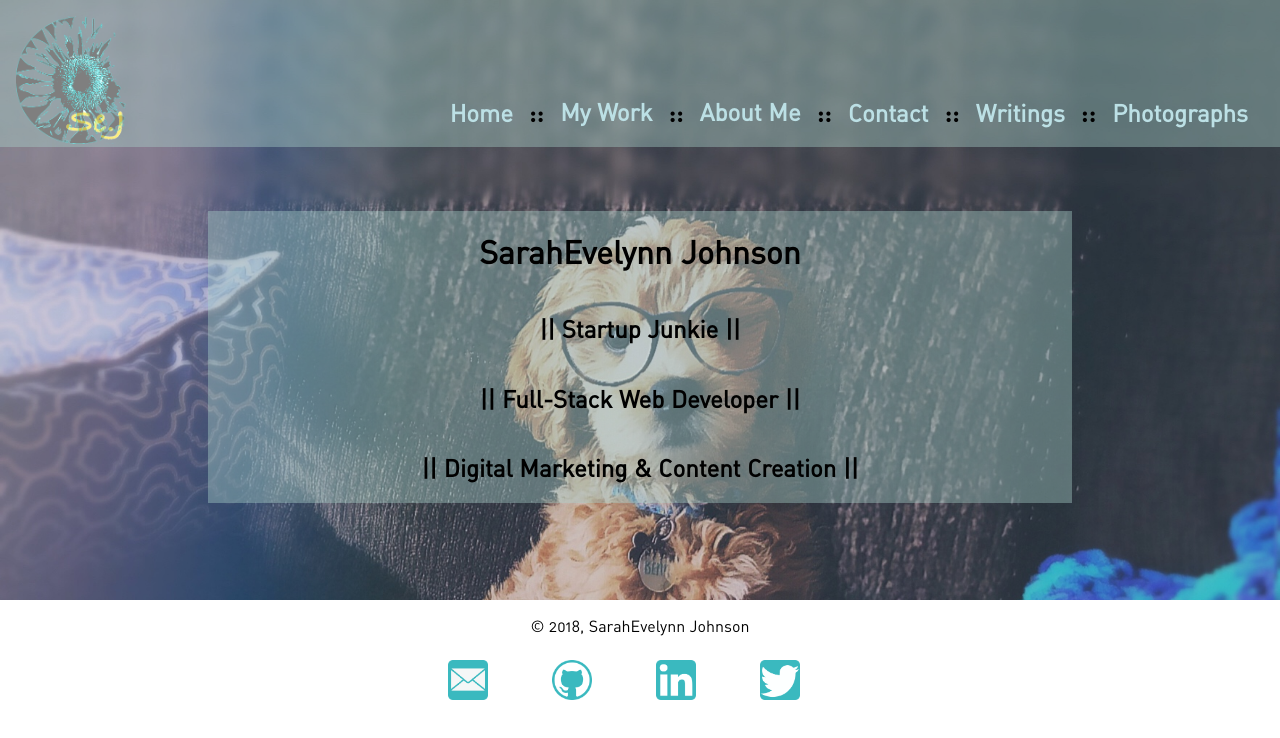
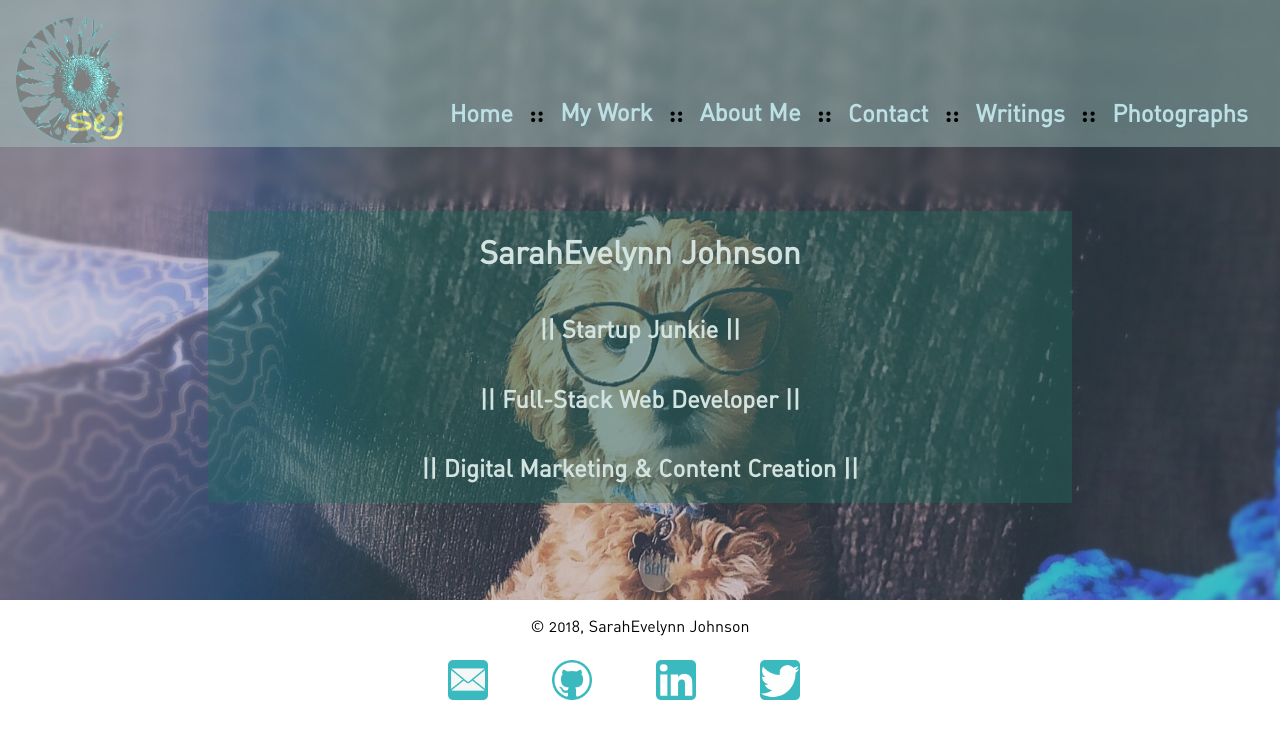
Before and after one commit to sarahevelynn/personal-site, a React (Create React App) app: page / in a window 1280 px wide. Shown: the top 738 px of the page. Built offline with nearby package versions, Linux system fonts and the light colour scheme.

Commit message:
updated colors

```diff
--- a/src/App.css
+++ b/src/App.css
@@ -142,5 +142,6 @@ nav {
   margin-top: 4rem;
   margin-left: 13rem;
   margin-right: 13rem;
-    background-color: rgba(171, 211, 203, 0.4);
+    background-color: rgba(32, 107, 92, 0.4);
+    color: rgba(211, 227, 224, 1.0);
 }
```
